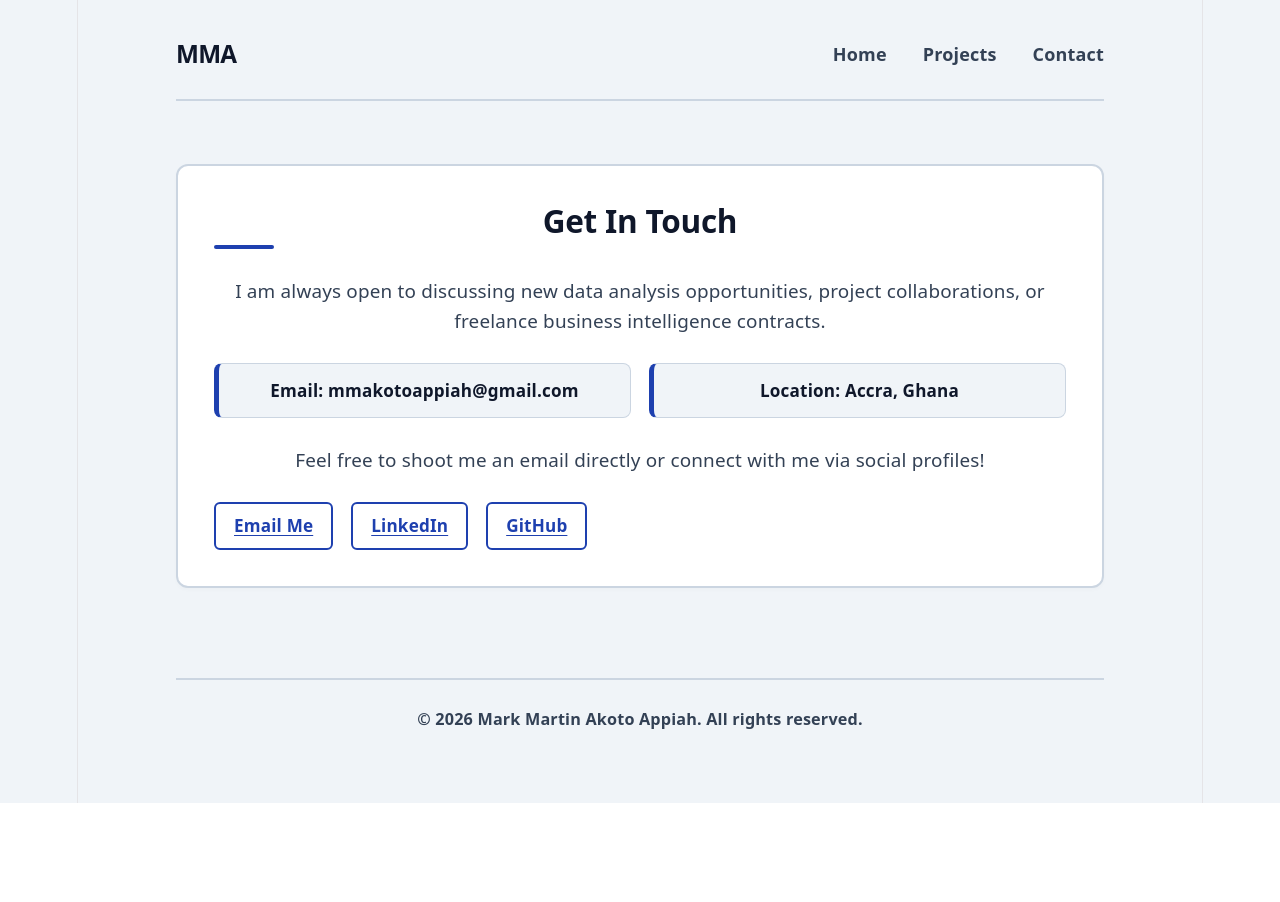
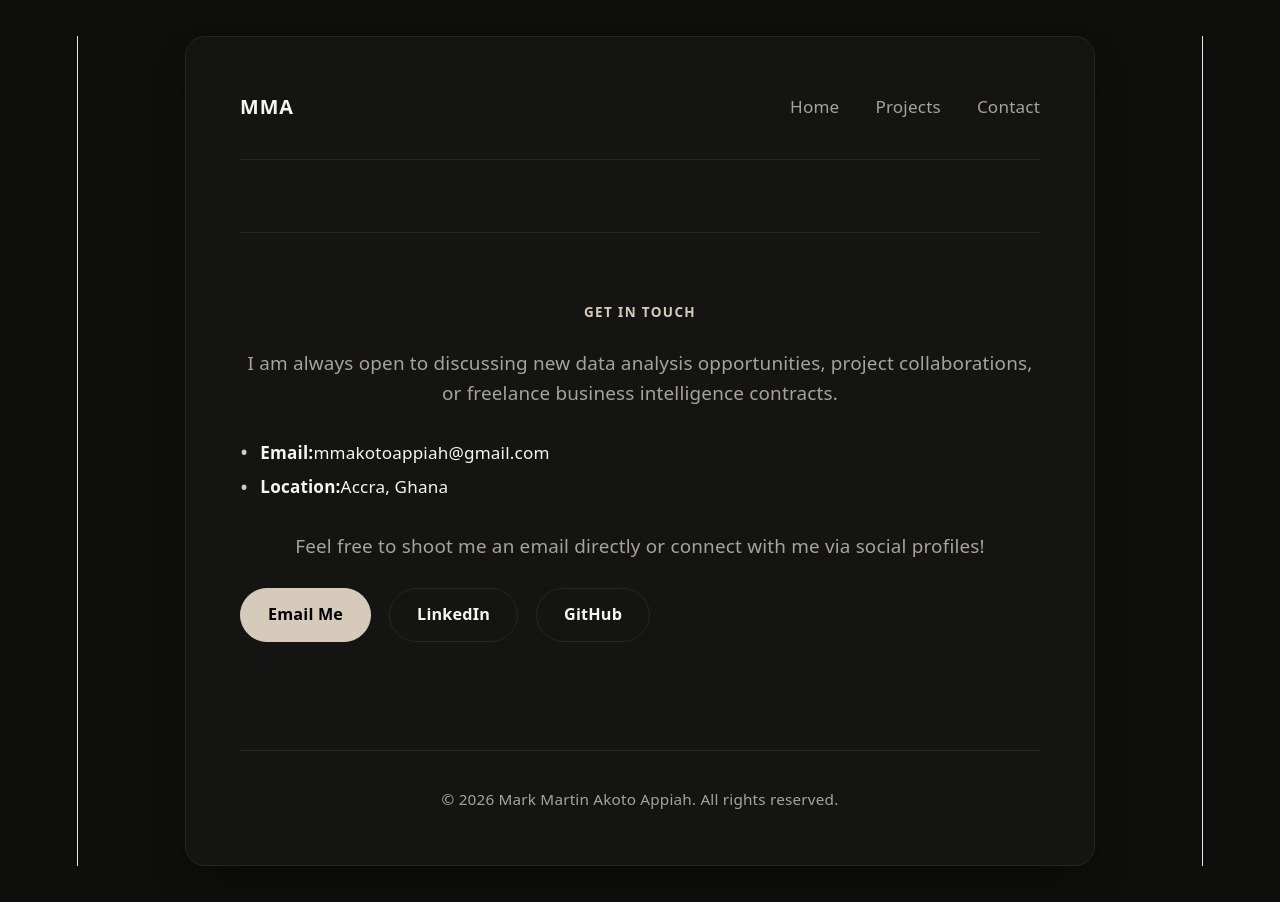
Before and after one commit to mark-martinA/my-portfolio, a React (Vite) app: page /contact in a window 1280 px wide. Before the commit the page ends 803 px from the top, so only its background shows below. Built offline with nearby package versions, Linux system fonts and the light colour scheme.

Commit message:
feat: upgrade portfolio layout to mordern dark luxury theme

```diff
--- a/src/App.css
+++ b/src/App.css
@@ -1,23 +1,18 @@
 /* ==========================================================================
-   Complete Layout Styles (Clean Variable Architecture)
+   Complete Layout Styles (Premium Minimalist Dark Academic Theme)
    ========================================================================== */
 
-/* All colors are defined here in one single place */
 :root {
-  --bg-primary: #f0f4f8;       /* Soft slate background */
-  --card-bg: #ffffff;          /* White cards for crisp contrast */
-  --text-main: #0f172a;        /* Deep charcoal (WCAG AAA compliant) */
-  --text-muted: #334155;       /* Dark slate for high readability */
-  --accent-color: #1e40af;     /* Rich Royal Blue */
-  --accent-hover: #1e3a8a;     /* Deeper blue */
-  --border-color: #cbd5e1;     /* Visible dividers */
-  --focus-outline: #d97706;    /* Amber focus ring for keyboard users */
-
-  /* 💡 CONSOLIDATED NAMED VARIABLES (Extracted from hardcoded repetitions) */
-  --bg-tag-hover: #eff6ff;     /* Soft blue background tint for tag elements */
-  --border-tag-hover: #dbeafe; /* Light border color line match */
-  --border-card-hover: #93c5fd;/* Accent border color frame on element hover */
-  --accent-gradient: #3b82f6;  /* Soft visual blend color gradient partner */
+  /* 🎛️ COLOR PALETTE MATCHED FROM THE EXAMPLE IMAGE */
+  --bg-primary: #0e0e0d;       /* Rich warm obsidian black */
+  --container-bg: #141413;     /* Dark espresso background for the main card */
+  --card-bg: #1a1a19;          /* Slightly lighter charcoal for secondary containers */
+  --text-main: #f5f5f4;        /* Soft crisp off-white for headers */
+  --text-muted: #a8a29e;       /* Muted stone gray for readable paragraphs */
+  --accent-color: #d6cbba;     /* Elegant warm cream/champagne accent */
+  --accent-hover: #e7ded0;     /* Lighter cream for active hover states */
+  --border-color: #262624;     /* Thin, clean structural border lines */
+  --focus-outline: #d6cbba;
 }
 
 * {
@@ -28,17 +23,22 @@
 
 body {
   font-family: system-ui, -apple-system, BlinkMacSystemFont, 'Segoe UI', Roboto, sans-serif;
+  color: var(--text-main);
   background-color: var(--bg-primary);
-  color: var(--text-main);
-  line-height: 1.5;
+  line-height: 1.6;
   -webkit-font-smoothing: antialiased;
+  padding: 2rem 0;
 }
 
-/* Layout Container */
+/* Premium Framed Inner Workspace Layout Container */
 .portfolio-container {
   max-width: 1000px;
   margin: 0 auto;
-  padding: 2rem 2rem 4rem 2rem;
+  padding: 3rem;
+  background-color: var(--container-bg);
+  border-radius: 20px;
+  border: 1px solid var(--border-color);
+  box-shadow: 0 20px 40px -15px rgba(0, 0, 0, 0.5);
 }
 
 /* ==========================================================================
@@ -48,22 +48,18 @@ body {
   display: flex;
   justify-content: space-between;
   align-items: center;
-  padding-bottom: 1.5rem;
-  margin-bottom: 3.5rem;
-  border-bottom: 2px solid var(--border-color);
+  padding-bottom: 2rem;
+  margin-bottom: 4rem;
+  border-bottom: 1px solid var(--border-color);
 }
 
 .nav-logo {
-  font-size: 1.35rem;
-  font-weight: 800;
+  font-size: 1.1rem;
+  font-weight: 700;
   color: var(--text-main);
   text-decoration: none;
-  letter-spacing: -0.03em;
-  transition: color 0.2s ease;
-}
-
-.nav-logo:hover {
-  color: var(--accent-color);
+  text-transform: uppercase;
+  letter-spacing: 0.05em;
 }
 
 .nav-links {
@@ -74,71 +70,53 @@ body {
 .nav-item {
   text-decoration: none;
   color: var(--text-muted);
-  font-weight: 700;
-  font-size: 1rem;
-  position: relative;
-  padding: 0.25rem 0;
+  font-weight: 500;
+  font-size: 0.95rem;
   transition: color 0.2s ease;
 }
 
 .nav-item:hover {
-  color: var(--accent-color);
-}
-
-.nav-item::after {
-  content: '';
-  position: absolute;
-  bottom: 0;
-  left: 0;
-  width: 0;
-  height: 2px;
-  background-color: var(--accent-color);
-  transition: width 0.2s ease;
-}
-
-.nav-item:hover::after {
-  width: 100%;
+  color: var(--text-main);
 }
 
 /* ==========================================================================
    Main Content Layout Component Elements
    ========================================================================== */
 
-/* Two-Column Grid Setup */
 .profile-grid-layout {
   display: grid;
-  grid-template-columns: 1.2fr 0.8fr;
-  gap: 2.5rem;
+  grid-template-columns: 1.15fr 0.85fr;
+  gap: 4rem;
   align-items: start;
-  margin-bottom: 3.5rem;
+  margin-bottom: 5rem;
 }
 
 /* Header Styles */
 .portfolio-header h1 {
-  font-size: 2.25rem;
-  font-weight: 800;
+  font-size: 3rem;
+  font-weight: 700;
   color: var(--text-main);
-  letter-spacing: -0.025em;
-  margin-bottom: 0.5rem;
-  line-height: 1.2;
+  letter-spacing: -0.03em;
+  margin-bottom: 1rem;
+  line-height: 1.15;
 }
 
 .portfolio-header .subtitle {
-  font-size: 1.2rem;
+  font-size: 0.75rem;
   font-weight: 700;
   color: var(--accent-color);
-  margin-bottom: 1.25rem;
+  margin-bottom: 1.5rem;
   text-transform: uppercase;
-  letter-spacing: 0.05em;
+  letter-spacing: 0.12em;
 }
 
 .portfolio-header p:not(.subtitle) {
   font-size: 1.05rem;
   color: var(--text-muted);
-  margin-bottom: 1.75rem;
+  margin-bottom: 2.5rem;
 }
 
-/* Accessible Contact Links */
+/* Button-Style Links Matching the Image Layout */
 .contact-links {
   display: flex;
   gap: 1rem;
@@ -147,57 +125,45 @@ body {
 
 .contact-link {
   display: inline-block;
-  color: var(--accent-color);
-  text-decoration: underline;
-  text-underline-offset: 3px;
-  font-weight: 700;
-  font-size: 0.95rem;
-  padding: 0.5rem 1rem;
-  background-color: var(--card-bg);
-  border: 2px solid var(--accent-color);
-  border-radius: 6px;
-  transition: all 0.2s ease-in-out;
+  color: #000000; /* Dark text inside warm filled button */
+  text-decoration: none;
+  font-weight: 600;
+  font-size: 0.9rem;
+  padding: 0.7rem 1.5rem;
+  background-color: var(--accent-color);
+  border: 1px solid var(--accent-color);
+  border-radius: 30px; /* Fully rounded pill shape */
+  transition: all 0.2s ease;
+}
+
+/* Makes secondary buttons hollow exactly like the image context */
+.contact-link:nth-child(2),
+.contact-link:nth-child(3) {
+  background-color: transparent;
+  color: var(--text-main);
+  border-color: var(--border-color);
 }
 
 .contact-link:hover {
-  color: var(--card-bg); /* 🔄 Swapped #ffffff with var(--card-bg) */
-  background-color: var(--accent-color);
-  text-decoration: none;
   transform: translateY(-1px);
+  opacity: 0.9;
 }
 
-.contact-link:focus {
-  outline: 3px solid var(--focus-outline);
-  outline-offset: 2px;
-}
-
-/* Technical Expertise Sidebar Component */
+/* Technical Expertise Sidebar Card */
 .skills-section {
   background-color: var(--card-bg);
-  padding: 1.75rem;
-  border-radius: 12px;
-  border: 2px solid var(--border-color);
-  box-shadow: 0 2px 4px rgba(0, 0, 0, 0.02);
+  padding: 2rem;
+  border-radius: 16px;
+  border: 1px solid var(--border-color);
 }
 
 .skills-section h2 {
-  font-size: 1.35rem;
-  font-weight: 800;
-  margin-bottom: 1.25rem;
-  position: relative;
-  padding-bottom: 0.5rem;
-  color: var(--text-main);
-}
-
-.skills-section h2::after {
-  content: '';
-  position: absolute;
-  bottom: 0;
-  left: 0;
-  width: 45px;
-  height: 3px;
-  background-color: var(--accent-color);
-  border-radius: 2px;
+  font-size: 0.85rem;
+  font-weight: 700;
+  margin-bottom: 1.5rem;
+  color: var(--text-muted);
+  text-transform: uppercase;
+  letter-spacing: 0.05em;
 }
 
 .skills-list {
@@ -208,234 +174,165 @@ body {
 }
 
 .skill-item {
-  background-color: var(--bg-primary);
-  padding: 0.75rem 1rem;
-  border-radius: 8px;
   font-size: 0.95rem;
-  font-weight: 700;
+  font-weight: 500;
   color: var(--text-main);
-  border: 1px solid var(--border-color);
-  border-left: 5px solid var(--accent-color);
+  display: flex;
+  align-items: center;
 }
 
-/* Styled About Me Section */
+/* Adds the minimalist bullet point indicators seen in the image card */
+.skill-item::before {
+  content: '•';
+  color: var(--accent-color);
+  font-size: 1.2rem;
+  margin-right: 12px;
+}
+
+/* Beautiful Rounded About Me Section */
 .about-section {
-  background-color: var(--card-bg);
-  padding: 2rem;
-  border-radius: 12px;
-  border: 2px solid var(--border-color);
-  box-shadow: 0 2px 4px rgba(0, 0, 0, 0.02);
-  margin-top: 1rem;
-  margin-bottom: 3.5rem;
+  border-top: 1px solid var(--border-color);
+  padding-top: 4rem;
+  margin-bottom: 5rem;
 }
 
 .about-section h2 {
-  font-size: 1.75rem;
-  font-weight: 800;
+  font-size: 0.75rem;
+  font-weight: 700;
   margin-bottom: 1.5rem;
-  position: relative;
-  padding-bottom: 0.5rem;
-  color: var(--text-main);
+  color: var(--accent-color);
+  text-transform: uppercase;
+  letter-spacing: 0.1em;
 }
 
-.about-section h2::after {
-  content: '';
-  position: absolute;
-  bottom: 0;
-  left: 0;
-  width: 60px;
-  height: 4px;
-  background-color: var(--accent-color);
-  border-radius: 2px;
+.about-content h3 {
+  font-size: 2.25rem;
+  font-weight: 700;
+  margin-bottom: 2rem;
+  letter-spacing: -0.02em;
 }
 
 .about-content p {
   font-size: 1.05rem;
   color: var(--text-muted);
-  margin-bottom: 1.25rem;
-  line-height: 1.6;
+  margin-bottom: 1.5rem;
+  max-width: 800px;
 }
 
-.about-content p:last-child {
-  margin-bottom: 0;
-}
-
-/* Featured Projects Section Styling */
+/* ==========================================================================
+   Upgraded Stacked Project Cards
+   ========================================================================== */
 .projects-section {
-  margin-top: 3.5rem;
+  border-top: 1px solid var(--border-color);
+  padding-top: 4rem;
 }
 
 .projects-section h2 {
-  font-size: 1.85rem;
-  font-weight: 800;
+  font-size: 0.75rem;
+  font-weight: 700;
   margin-bottom: 2rem;
-  position: relative;
-  padding-bottom: 0.6rem;
-  color: var(--text-main);
-  letter-spacing: -0.02em;
+  color: var(--accent-color);
+  text-transform: uppercase;
+  letter-spacing: 0.1em;
 }
 
-.projects-section h2::after {
-  content: '';
-  position: absolute;
-  bottom: 0;
-  left: 0;
-  width: 50px;
-  height: 4px;
-  background: linear-gradient(90deg, var(--accent-color), var(--accent-gradient)); /* 🔄 Uses var(--accent-gradient) */
-  border-radius: 4px;
+.projects-grid {
+  display: flex;
+  flex-direction: column;
+  gap: 1.5rem;
 }
 
-/* Forced Clean 1-Column Stacked Project Cards Layout */
-.projects-grid {
-  display: grid;
-  grid-template-columns: 1fr;
-  gap: 2rem;
+.project-card {
+  background-color: var(--card-bg);
+  padding: 2.5rem;
+  border-radius: 16px;
+  border: 1px solid var(--border-color);
+  transition: border-color 0.25s ease;
 }
 
-/* Individual Premium Project Card Styles */
-.project-card {
-  background-color: var(--card-bg);
-  padding: 2rem;
-  border-radius: 16px;
-  border: 1px solid var(--border-color);
-  box-shadow: 0 4px 6px -1px rgba(15, 23, 42, 0.03);
-  display: flex;
-  flex-direction: column;
-  justify-content: space-between;
-  position: relative;
-  overflow: hidden;
-  transition: all 0.3s cubic-bezier(0.4, 0, 0.2, 1);
-}
-
-.project-card::before {
-  content: '';
-  position: absolute;
-  top: 0;
-  left: 0;
-  width: 4px;
-  height: 100%;
-  background-color: transparent;
-  transition: background-color 0.2s ease;
-}
-
-/* Card Hover Micro-interactions */
 .project-card:hover {
-  transform: translateY(-5px);
-  box-shadow: 0 12px 20px -3px rgba(30, 64, 175, 0.08);
-  border-color: var(--border-card-hover); /* 🔄 Uses var(--border-card-hover) */
-}
-
-.project-card:hover::before {
-  background-color: var(--accent-color);
+  border-color: var(--accent-color);
 }
 
 .project-card h3 {
-  font-size: 1.3rem;
-  font-weight: 800;
+  font-size: 1.5rem;
+  font-weight: 700;
   color: var(--text-main);
-  margin-bottom: 0.85rem;
-  line-height: 1.35;
-}
-
-.project-card:hover h3 {
-  color: var(--accent-color);
+  margin-bottom: 1rem;
 }
 
 .project-card p {
-  font-size: 0.98rem;
+  font-size: 1rem;
   color: var(--text-muted);
-  line-height: 1.6;
-  margin-bottom: 1.75rem;
-  flex-grow: 1;
+  margin-bottom: 2rem;
 }
 
-/* Tech Tags Layout */
+/* Clean Tech Badges */
 .project-tags {
   display: flex;
   gap: 0.6rem;
   flex-wrap: wrap;
-  padding-top: 0.5rem;
 }
 
 .project-tag {
-  background-color: var(--bg-tag-hover); /* 🔄 Uses var(--bg-tag-hover) */
-  color: var(--accent-color);
-  font-size: 0.825rem;
-  font-weight: 700;
-  padding: 0.35rem 0.85rem;
+  background-color: var(--container-bg);
+  color: var(--text-muted);
+  font-size: 0.8rem;
+  font-weight: 600;
+  padding: 0.4rem 1rem;
   border-radius: 20px;
-  border: 1px solid var(--border-tag-hover); /* 🔄 Uses var(--border-tag-hover) */
-  transition: all 0.2s ease;
+  border: 1px solid var(--border-color);
 }
 
-.project-card:hover .project-tag {
-  background-color: var(--accent-color);
-  color: var(--card-bg); /* 🔄 Swapped #ffffff with var(--card-bg) */
-  border-color: var(--accent-color);
-}
-
-/* Project Action Buttons Setup */
+/* Action Link Setup */
 .project-actions {
-  margin-top: 1.5rem;
-  padding-top: 1rem;
-  border-top: 1px dashed var(--border-color);
+  margin-top: 2rem;
+  display: flex;
+  justify-content: flex-end;
 }
 
 .view-project-btn {
-  display: inline-block;
   color: var(--accent-color);
   text-decoration: none;
-  font-weight: 700;
-  font-size: 0.9rem;
+  font-weight: 600;
+  font-size: 0.95rem;
   transition: color 0.2s ease;
 }
 
-.view-project-btn span {
-  display: inline-block;
-  transition: transform 0.2s ease;
-}
-
-.project-card:hover .view-project-btn {
-  color: var(--accent-hover);
-}
-
-.project-card:hover .view-project-btn span {
-  transform: translateX(4px);
-}
-
-/* ==========================================================================
-   Contact Page Grid Utilities & Keyframe Animation
-   ========================================================================== */
-.contact-details-grid {
-  display: grid;
-  grid-template-columns: repeat(auto-fit, minmax(240px, 1fr));
-  gap: 1rem;
-  margin-top: 1.5rem;
-}
-
-.contact-page-container {
-  margin-top: 2rem;
-  animation: fadeInPage 0.4s ease-in-out forwards;
-}
-
-@keyframes fadeInPage {
-  from { opacity: 0; transform: translateY(10px); }
-  to { opacity: 1; transform: translateY(0); }
+.view-project-btn:hover {
+  color: var(--text-main);
 }
 
 /* Minimalist Footer Element */
 .portfolio-footer {
-  margin-top: 5rem;
-  padding-top: 1.5rem;
-  border-top: 2px solid var(--border-color);
+  margin-top: 6rem;
+  padding-top: 2rem;
+  border-top: 1px solid var(--border-color);
   text-align: center;
 }
 
 .portfolio-footer p {
-  font-size: 0.9rem;
-  font-weight: 700;
+  font-size: 0.85rem;
+  font-weight: 500;
   color: var(--text-muted);
 }
 
-/* Mobile Responsive Adjustments */
+/* ==========================================================================
+   Mobile Responsive Adjustments
+   ========================================================================== */
+@media (max-width: 768px) {
+  .portfolio-container {
+    padding: 2rem 1.5rem;
+    border-radius: 0;
+    border: none;
+  }
+
+  .profile-grid-layout {
+    grid-template-columns: 1fr;
+    gap: 3rem;
+  }
+
+  .portfolio-header h1 {
+    font-size: 2.5rem;
+  }
+}
```
